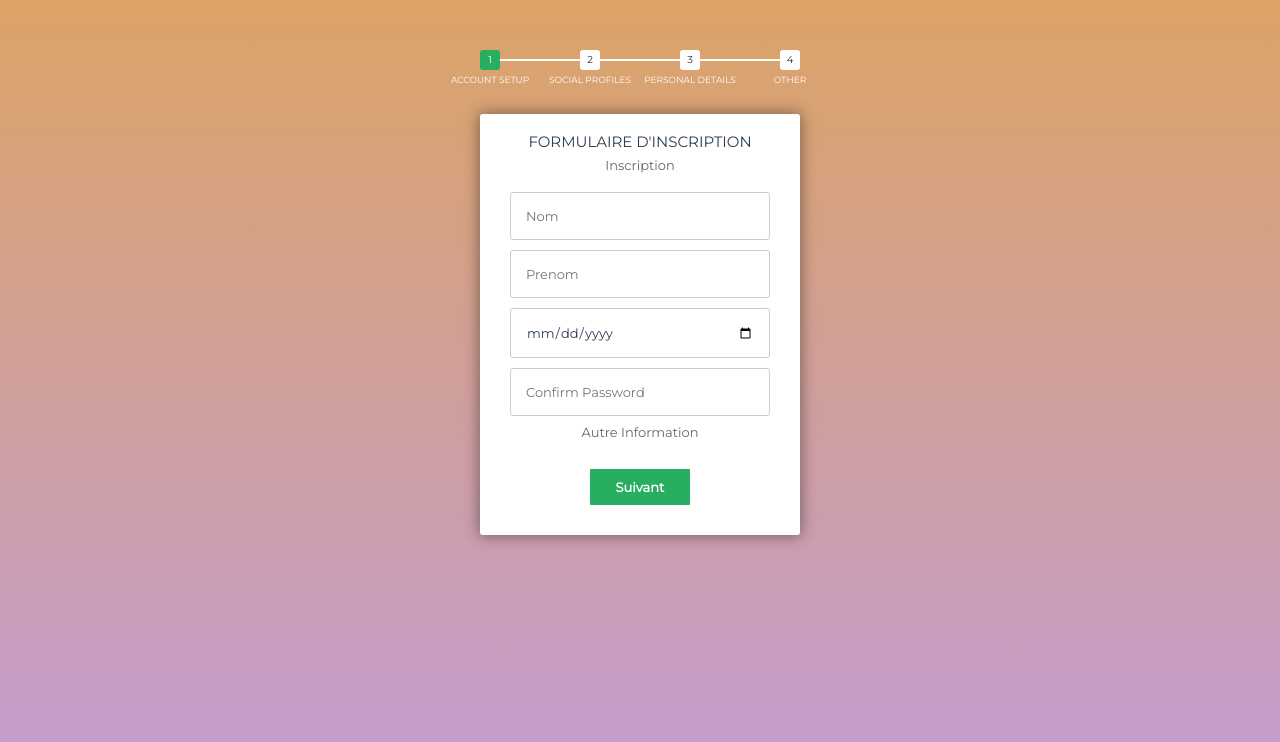
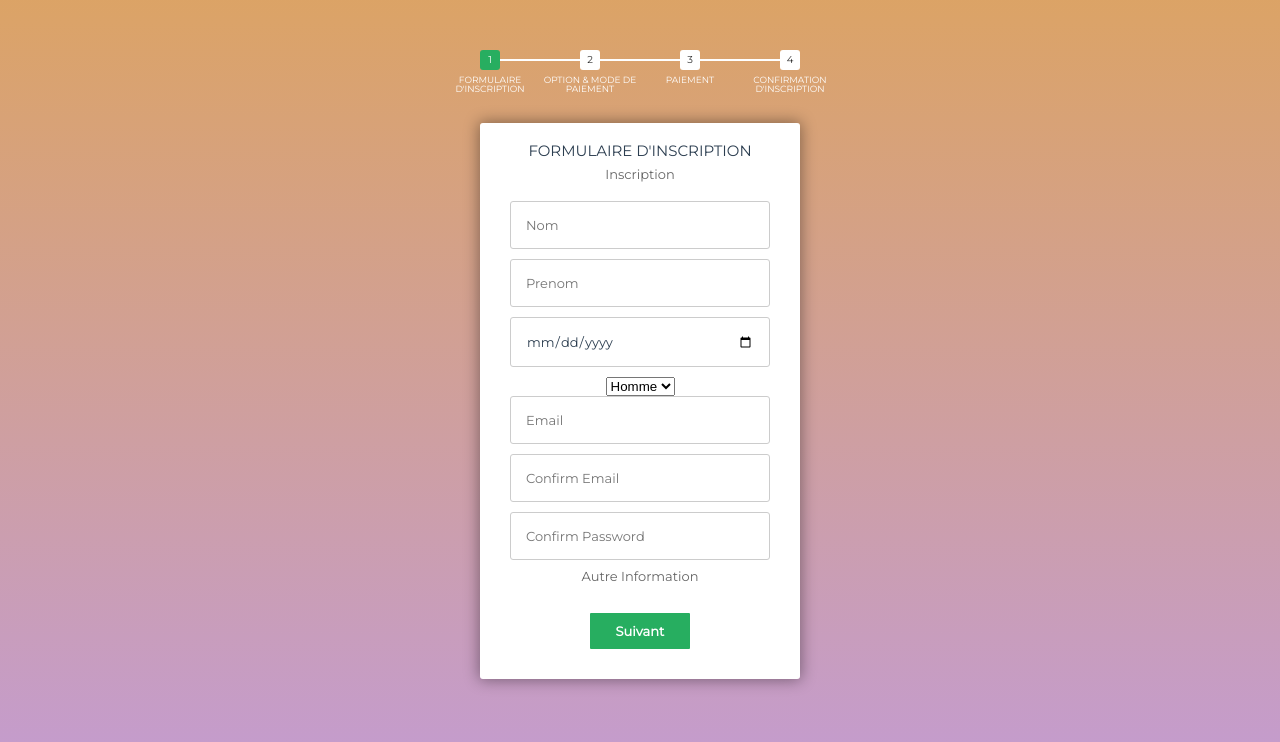
Before and after one commit to Quentincaron1999/THP_Website, a PHP site: page / in a window 1280 px wide. Shown: the top 742 px of the page. Run offline with PHP 8.4, Linux system fonts and the light colour scheme; some libraries are stand-ins or nearby versions.

Commit message:
update field

```diff
--- a/THP_Register/index.php
+++ b/THP_Register/index.php
@@ -13,10 +13,10 @@
 <form id="msform">
   <!-- progressbar -->
   <ul id="progressbar">
-    <li class="active">Account Setup</li>
-    <li>Social Profiles</li>
-    <li>Personal Details</li>
-    <li>Other</li>
+    <li class="active">Formulaire d'inscription</li>
+    <li>Option & Mode de Paiement</li>
+    <li>Paiement</li>
+    <li>COnfirmation d'inscription</li>
   </ul>
   <!-- fieldsets -->
   <fieldset>
@@ -26,6 +26,15 @@
     <input type="text" name="nom" placeholder="Nom" require>
     <input type="text" name="prenom" placeholder="Prenom" require>
     <input type="date" name="naissdate" placeholder="Date de Naissance" require/>
+    <select id="input" name="sexe">
+        <option value="Homme">Homme</option>
+        <option value="Femme">Femme</option>
+    </select>
+    <!--Catégorie-->
+    <!--Nationalité-->
+    <input type="email" name="mail" placeholder="Email" require/>
+    <input type="email" name="mail" placeholder="Confirm Email" require/>
+
     <input type="password" name="cpass" placeholder="Confirm Password" />
 
     <h3 class="fs-subtitle">Autre Information</h3>
@@ -34,7 +43,7 @@
 
   </fieldset>
   <fieldset>
-    <h2 class="fs-title">Social Profiles</h2>
+    <h2 class="fs-title">Option & Mode de Paiement</h2>
     <h3 class="fs-subtitle">Your presence on the social network</h3>
     <input type="text" name="twitter" placeholder="Twitter" />
     <input type="text" name="facebook" placeholder="Facebook" />
@@ -53,7 +62,7 @@
     <input type="button" name="next" class="next action-button" value="Next" />
   </fieldset>
   <fieldset>
-    <h2 class="fs-title">Personal Details</h2>
+    <h2 class="fs-title">Confirmation d'inscription</h2>
     <h3 class="fs-subtitle">We will never sell it</h3>
     <input type="text" name="fname" placeholder="First Name" />
     <input type="text" name="lname" placeholder="Last Name" />
```
